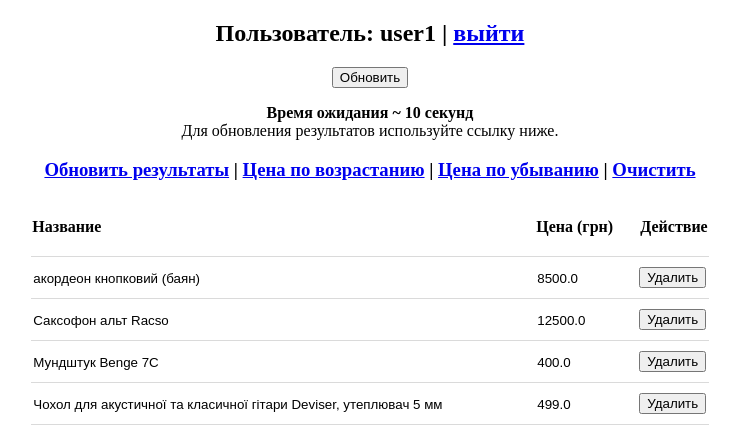
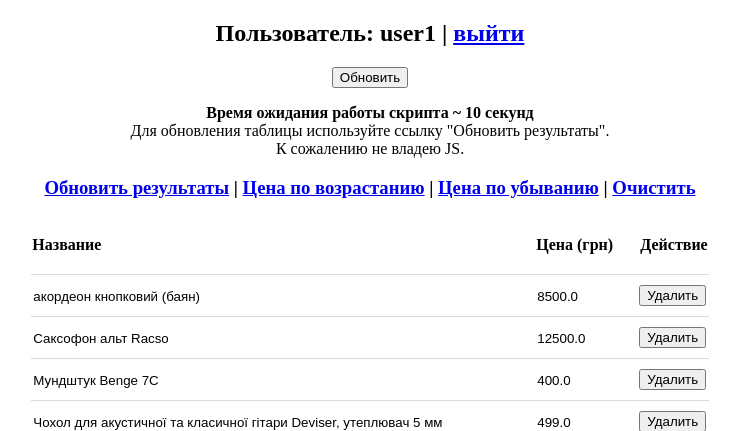
Before and after one commit to comradeos/olxparser, a Flask app: page / in a window 1280 px wide. Shown: the top 431 px of the page, without its empty margins (270-1008 px from the left). Run offline with Flask 2, Linux system fonts and the light colour scheme; a user stored in the database is signed in; data comes from the database, SQL or seed files in the repository; both versions use the stored data as it was after the commit.

Commit message:
added/updated

```diff
--- a/main.py
+++ b/main.py
@@ -40,6 +40,7 @@ class Advertisements(db.Model):
 
 
 HOST = 'https://www.olx.ua'
+# заголовки для запросов
 HEADERS = {
     'accept': 'text/html,application/xhtml+xml,application/xml;q=0.9,image/avif,image/webp,image/apng,*/*;q=0.8,application/signed-exchange;v=b3;q=0.9',
     'user-agent': 'Mozilla/5.0 (Windows NT 10.0; Win64; x64) AppleWebKit/537.36 (KHTML, like Gecko) Chrome/104.0.0.0 Safari/537.36',
@@ -118,6 +119,8 @@ def parse_olx_data(goal):
 
 @app.route('/', methods=['GET', 'POST'])
 def index():
+    '''Обработка содержимого домашней страницы
+    '''
     try:
         user_id = session['user_id']
     except:
@@ -187,6 +190,8 @@ def index():
 
 @app.route('/login', methods=['GET', 'POST'])
 def login():
+    '''Обработка страницы авторизации пользователя
+    '''
     if request.method == 'POST':
         login = request.form['login']
         password = request.form['password']
--- a/templates/main.html
+++ b/templates/main.html
@@ -7,8 +7,9 @@
 
     <form method="post">
         <input type="submit" name="action" value="Обновить">
-        <p><b>Время ожидания ~ {{ data['estimate_time'] }} секунд</b><br>
-        Для обновления результатов используйте ссылку ниже.
+        <p><b>Время ожидания работы скрипта ~ {{ data['estimate_time'] }} секунд</b><br>
+        Для обновления таблицы используйте ссылку "Обновить результаты".<br>
+        К сожалению не владею JS.
         </p>
     </form>
 
```
Also changed, not shown: data.db.
